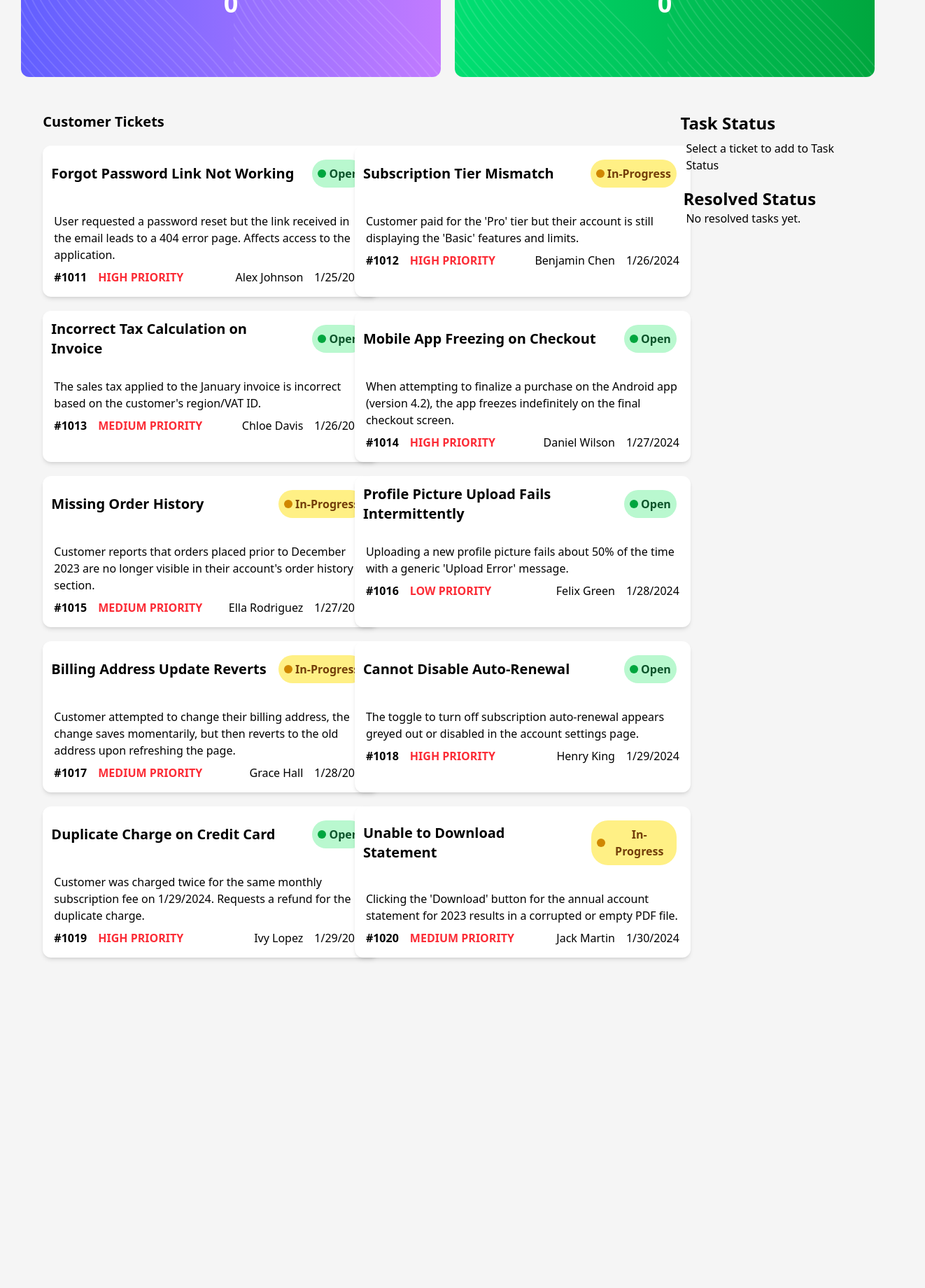
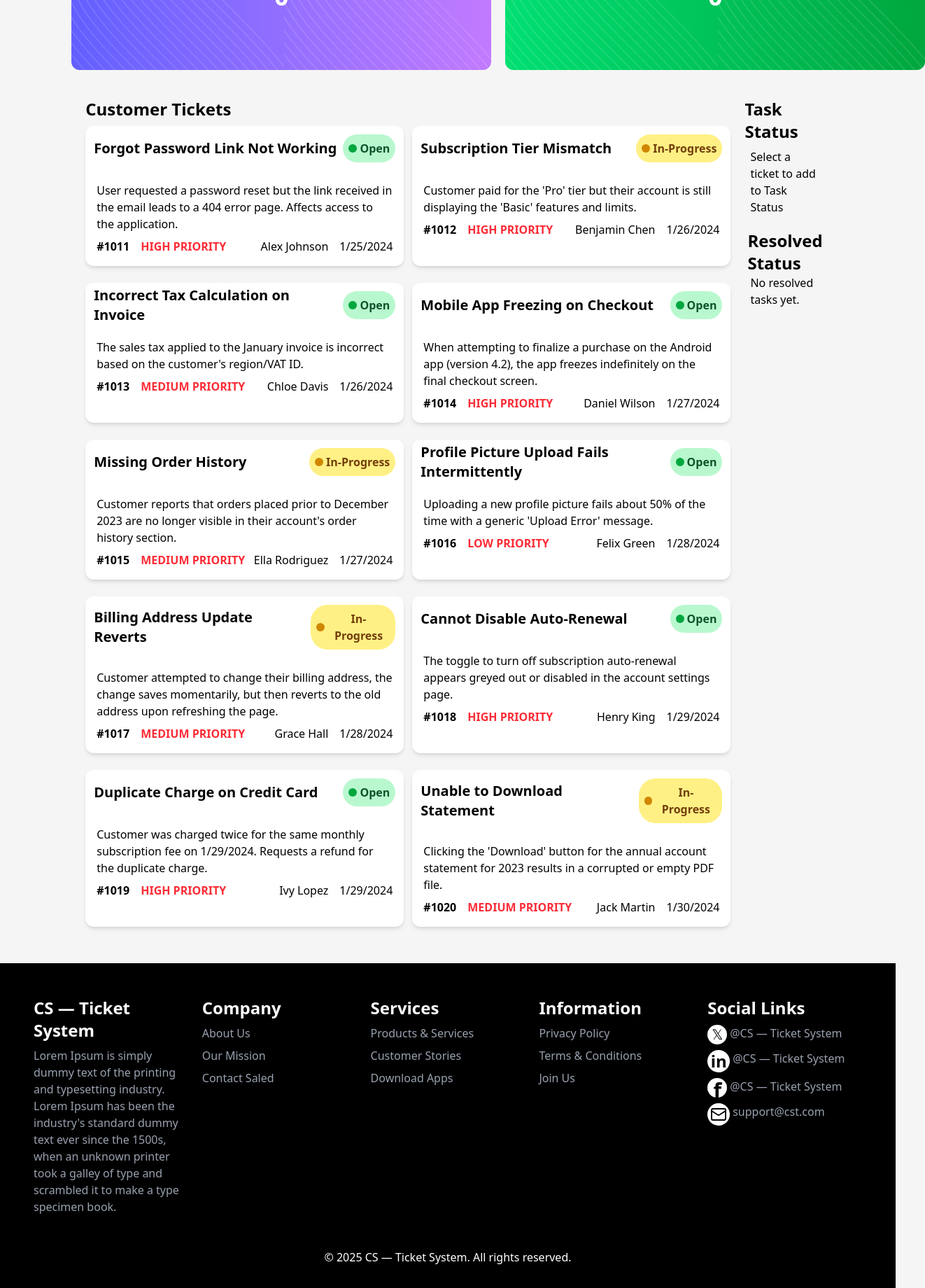
Before and after one commit to fariha-rahman721/customer-ticket-system, a React (Vite) app: page / in a window 1280 px wide. Shown: the part 262-2102 px from the top of the page at 70% size, 1322 px wide, since content can reach past the window. Before the commit the page ends 1642 px from the top, so only its background shows below. Built offline with nearby package versions, Linux system fonts and the light colour scheme.

Commit message:
do some change

```diff
--- a/index.html
+++ b/index.html
@@ -6,7 +6,7 @@
     <meta name="viewport" content="width=device-width, initial-scale=1.0" />
     <title>customer-ticket-system</title>
   </head>
-  <body class="bg-[#F5F5F5] w-full">
+  <body class="bg-[#F5F5F5]">
     <div id="root"></div>
     <script type="module" src="/src/main.jsx"></script>
   </body>
--- a/src/App.jsx
+++ b/src/App.jsx
@@ -5,6 +5,7 @@ import Navbar from './Components/Navbar'
 import Banner from './Components/Banner'
 import IssuesContainer from './Components/IssuesContainer'
 import { Suspense } from 'react'
+import Footer from './Components/Footer'
 
 
 
@@ -20,6 +21,7 @@ function App() {
 
   return (
     <>
+
       <header>
         <Navbar></Navbar>
       </header>
@@ -28,6 +30,7 @@ function App() {
           <IssuesContainer fetchPromise= {fetchPromise}></IssuesContainer>
         </Suspense>
       </section>
+      <Footer></Footer>
 
     </>
   )
--- a/src/Components/Banner.jsx
+++ b/src/Components/Banner.jsx
@@ -2,11 +2,11 @@ import React from 'react';
 import cardImg1 from '../assets/vector1.png'
 const Banner = ({issueTotal, resolvedTotal}) => {
     return (
-        <div className='w-11/12 grid-cols-2 mx-auto p-[50px] bg-[#F5F5F5]'>
+        <div className='w-11/12 grid-cols-1 mx-auto grid lg:grid-cols-2'>
 
             <div className=" flex flex-col justify-center items-center gap-5  mx-auto md:flex-row">
-                <div className='bg-gradient-to-r from-indigo-500 to-purple-400  text-4xl rounded-xl'>
-             <div className='w-[600px] h-[250px] flex flex-col justify-center items-center' style={{backgroundImage: `url(${cardImg1} )`}}>
+                <div className='mt-10 bg-gradient-to-r from-indigo-500 to-purple-400  text-4xl rounded-xl'>
+             <div className='w-[400px] h-[180px] mx-auto lg:w-[600px] lg:h-[250px] flex flex-col justify-center items-center ' style={{backgroundImage: `url(${cardImg1} )`}}>
                 <p className='text-white font-semibold text-center'>
                 In-Progress
              </p>
@@ -16,8 +16,8 @@ const Banner = ({issueTotal, resolvedTotal}) => {
              </div>
             </div>
 
-            <div className=' text-4xl  bg-gradient-to-r from-green-400 to-green-600 rounded-xl' >
-                <div className='w-[600px] h-[250px] flex flex-col justify-center items-center' style={{backgroundImage: `url(${cardImg1} )`}}>
+            <div className='mt-5 lg:mt-10 text-4xl  bg-gradient-to-r from-green-400 to-green-600 rounded-xl' >
+                <div className='w-[400px] h-[180px] mx-auto lg:w-[600px] lg:h-[250px] flex flex-col justify-center items-center' style={{backgroundImage: `url(${cardImg1} )`}}>
                     <p className='text-white font-semibold '>
                 Resolved
              </p>
--- a/src/Components/Card/IssueCard.jsx
+++ b/src/Components/Card/IssueCard.jsx
@@ -4,11 +4,11 @@ const IssueCard = ({customer, handleIssues}) => {
 
 
     return (
-                <div onClick={()=> handleIssues(customer)} key={customer.ticket_id} className="card w-120 bg-white card-md shadow-md cursor-pointer rounded-xl mb-3">
+                <div onClick={()=> handleIssues(customer)} key={customer.ticket_id} className="card bg-white card-md shadow-md cursor-pointer rounded-xl mb-3">
 
-            <div className='flex justify-between items-center p-1'>
+            <div className='flex justify-between items-center p-1 '>
                 <h2 className="card-title ml-2 text-xl font-semibold">{customer.issue_title}</h2>
-            <button className={`btn m-4 flex justify-between items-center p-2 rounded-3xl ${customer.status == 'Open'? "bg-green-200 text-green-900 font-semibold" : "bg-yellow-200 text-yellow-900 font-semibold" }`}><span className= {`inline-block h-3 w-3 rounded-full bg-green-600 mr-1  ${customer.status == 'Open'? "bg-green-600" : "bg-yellow-600"}`} ></span>{customer.status} </button>
+            <button className={`btn m-2 flex justify-between items-center p-2 rounded-3xl ${customer.status == 'Open'? "bg-green-200 text-green-900 font-semibold" : "bg-yellow-200 text-yellow-900 font-semibold" }`}><span className= {`inline-block h-3 w-3 rounded-full bg-green-600 mr-1  ${customer.status == 'Open'? "bg-green-600" : "bg-yellow-600"}`} ></span>{customer.status} </button>
             </div>
   <div className="card-body p-4 ">
     <p className='mb-2'>{customer.issue_description}</p>
--- /dev/null
+++ b/src/Components/Footer.jsx
@@ -0,0 +1,45 @@
+import { Facebook, Linkedin, Mail, X } from 'lucide-react';
+import React from 'react';
+
+const Footer = () => {
+    return (
+        <div className='bg-black text-gray-400 w-full'>
+            <div className='p-12 w-[450px] mx-auto grid grid-cols-1 gap-5 md:grid-cols-5 md:w-[1280px]'>
+                <div className=' space-y-2'>
+                <h3 className='font-bold text-2xl text-white'>CS — Ticket System</h3>
+                <p>Lorem Ipsum is simply dummy text of the printing and typesetting industry. Lorem Ipsum has been the industry's standard dummy text ever since the 1500s, when an unknown printer took a galley of type and scrambled it to make a type specimen book.</p>
+            </div>
+            <div className='space-y-2'>
+                <h3 className='font-bold text-2xl text-white'>Company</h3>
+                <p>About Us</p>
+                <p>Our Mission</p>
+                <p>Contact Saled</p>
+            </div>
+            <div className='space-y-2'>
+                <h3 className='text-white font-bold text-2xl'>Services</h3>
+                <p>Products & Services</p>
+                <p>Customer Stories</p>
+                <p>Download Apps</p>
+            </div>
+            <div className='space-y-2'>
+                <h3 className='text-white font-bold text-2xl'>Information</h3>
+                <p>Privacy Policy</p>
+                <p>Terms & Conditions</p>
+                <p>Join Us</p>
+            </div>
+            <div className='space-y-2'>
+                <h3 className='text-white font-bold text-2xl'>Social Links</h3>
+                <p className='flex'><span className='h-7 w-7 rounded-full bg-white text-black text-center text-xl mr-1'>𝕏</span> @CS — Ticket System</p>
+                <p className='flex'><span className='w-8 h-8 rounded-full bg-white text-black font-bold mr-1 text-2xl text-center'>in</span> @CS — Ticket System</p>
+                <p className='flex'><span className='w-7 h-7 rounded-full bg-white text-black font-bold mr-1 text-3xl text-center'>f</span> @CS — Ticket System</p>
+                <p className='flex'><span className='w-8 h-8 p-1 rounded-full bg-white items-center text-black font-bold mr-1'><Mail /></span>support@cst.com</p>
+            </div>
+
+        </div>
+        <p className='text-center text-white pb-8'>© 2025 CS — Ticket System. All rights reserved.</p>
+            </div>
+
+    );
+};
+
+export default Footer;
--- a/src/Components/IssuesContainer.jsx
+++ b/src/Components/IssuesContainer.jsx
@@ -53,14 +53,14 @@ const IssuesContainer = ({fetchPromise}) => {
             ></Banner>
 
 
-            <section className='flex flex-col lg:flex-row gap-2'>
+            <section className='w-11/12  mx-auto flex flex-col lg:flex-row gap-5 mt-10 mb-10'>
              <ToastContainer></ToastContainer>
 
                 <div className=''>
-                    <h3 className='text-xl font-semibold'>Customer Tickets</h3>
-            <div className=' grid grid-cols-1 lg:grid-cols-2 gap-5 mx-auto mt-5 md:grid-cols-1 '>
+                    <h3 className='text-2xl font-semibold'>Customer Tickets</h3>
 
-            <div className='grid grid-cols-1 md:grid-cols-2 col-span-7 gap-2'>
+
+            <div className='col-span-7 grid grid-cols-1 lg:grid-cols-2 gap-3 mt-2'>
 
             {
             issues.map((customer) =>
@@ -72,17 +72,18 @@ const IssuesContainer = ({fetchPromise}) => {
            }
               </div>
               </div>
-                </div>
+
 
               {/* side bar */}
 
-              <div className='mb-5 col-span-4 ml-5'>
+              <div className='mx-auto mb-5 col-span-4'>
 
             <h2 className='text-2xl font-semibold'>Task Status</h2>
 
+
                {
                  ( issue.length === 0 && (
-                   <p className='m-2'>Select a ticket to add to Task Status</p>
+                   <p className=' m-2'>Select a ticket to add to Task Status</p>
                  )
 
                     )}
@@ -123,8 +124,8 @@ const IssuesContainer = ({fetchPromise}) => {
 
               </div>
            </section>
+           </div>
 
-        </div>
     );
 };
 
--- a/src/Components/ResolvedCard.jsx
+++ b/src/Components/ResolvedCard.jsx
@@ -2,8 +2,8 @@ import React from 'react';
 
 const ResolvedCard = ({customer}) => {
     return (
-        <div className='shadow p-5 bg-[#E0E7FF] rounded-xl mt-4'>
-            <h2 className='text-xl font-semibold'>{customer.issue_title}</h2>
+        <div className=' shadow p-3 bg-[#E0E7FF] rounded-xl mt-4'>
+            <h2 className='text-[20px] font-semibold'>{customer.issue_title}</h2>
         </div>
     );
 };
--- a/src/Components/TaskCard.jsx
+++ b/src/Components/TaskCard.jsx
@@ -2,8 +2,8 @@ import React from 'react';
 
      const TaskCard = ({customer, handleResolved}) => {
          return (
-        <div className='shadow p-5 space-y-5 mt-3 bg-white rounded-xl '>
-            <h2 className='text-xl p-3 rounded-xl space-y-2 gap-2 font-semibold'>{customer.issue_title}</h2>
+        <div className=' shadow p-3 space-y-5 mt-3 bg-white rounded-xl'>
+            <h2 className='text-[15px]  rounded-xl space-y-2 gap-2 font-semibold'>{customer.issue_title}</h2>
                 <button onClick={()=> handleResolved(customer)} className='bg-green-600 hover:bg-green-500 text-white text-xl font-semibold p-2  rounded-xl w-full'>Complete</button>
         </div>
     );
```
